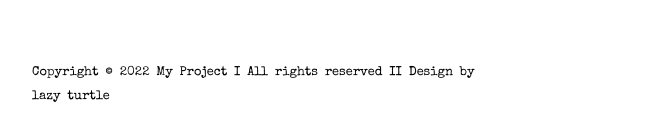
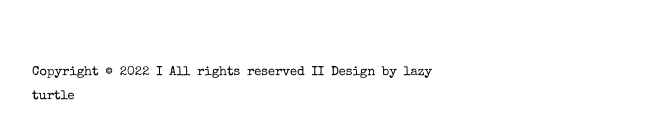
Before and after one commit to kisisellhesap/turtleweb.github.io, a plain HTML site: page index.html in a window 1280 px wide. Shown: the part 675-800 px from the top of the page, 224-880 px from the left. Drawn offline with nearby package versions, Linux system fonts and the light colour scheme; a web font is replaced by a local one.

Commit message:
Update index.html

```diff
--- a/index.html
+++ b/index.html
@@ -188,7 +188,7 @@
         </section>
 
         <section class="footer">
-            <p> Copyright © 2022 My Project I All rights reserved
+            <p> Copyright © 2022 I All rights reserved
 
               II  Design by lazy turtle</p>
             <ul>
```
